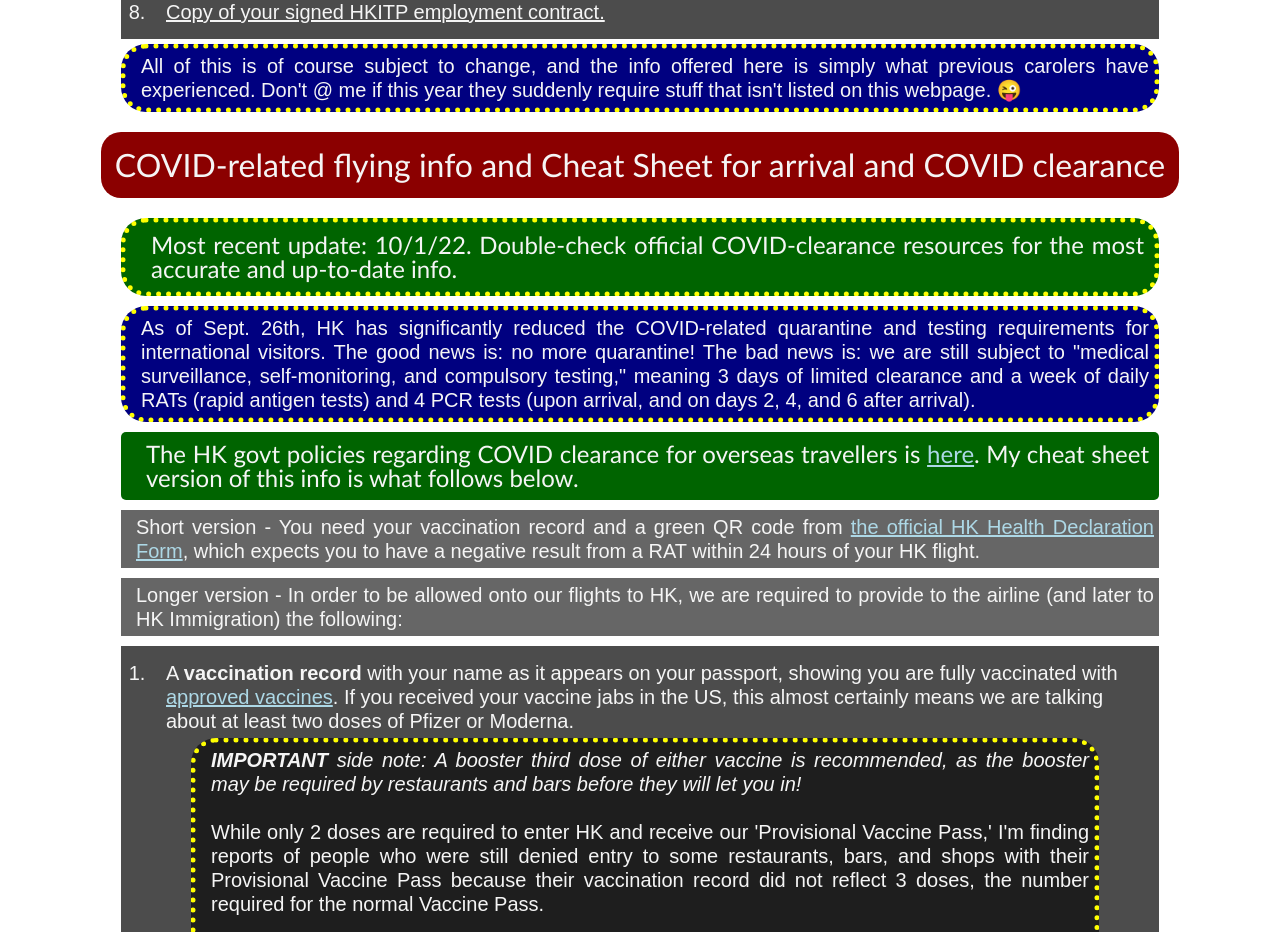
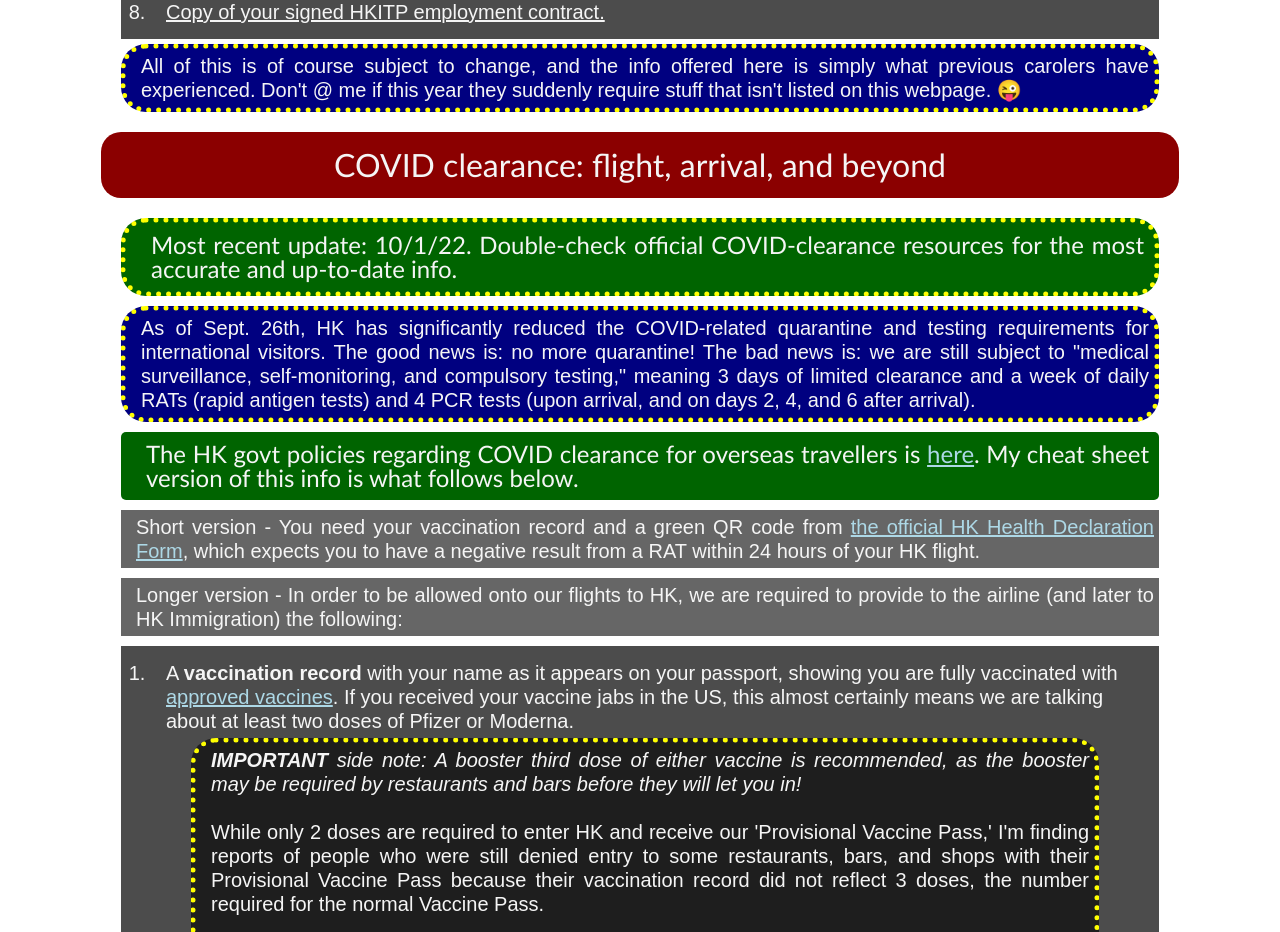
Before and after one commit to Bones81/hkdl_2023, a React (Create React App) app: page / in a window 1280 px wide. Shown: the part 2320-3252 px from the top of the page. Built offline with nearby package versions, Linux system fonts and the light colour scheme.

Commit message:
update covid header

```diff
--- a/src/components/covid/covid.js
+++ b/src/components/covid/covid.js
@@ -3,7 +3,7 @@ import './covid.css'
 const Covid = () => {
     return (
         <section id="covid-clearance">
-            <h2 >COVID-related flying info and Cheat Sheet for arrival and COVID clearance</h2>
+            <h2>COVID clearance: flight, arrival, and beyond</h2>
             <h3 className='special-note'>Most recent update: 10/1/22. Double-check official COVID-clearance resources for the most accurate and up-to-date info.</h3>
                 <h4 class="special-note">As of Sept. 26th, HK has significantly reduced the COVID-related quarantine and testing requirements for international visitors. The good news is: no more quarantine! The bad news is: we are still subject to "medical surveillance, self-monitoring, and compulsory testing," meaning 3 days of limited clearance and a week of daily RATs (rapid antigen tests) and 4 PCR tests (upon arrival, and on days 2, 4, and 6 after arrival).</h4>
                 <h3>The HK govt policies regarding COVID clearance for overseas travellers is <a target="_blank" rel='noreferrer' href="https://www.coronavirus.gov.hk/eng/inbound-travel.html">here</a>. My cheat sheet version of this info is what follows below.</h3>
```
